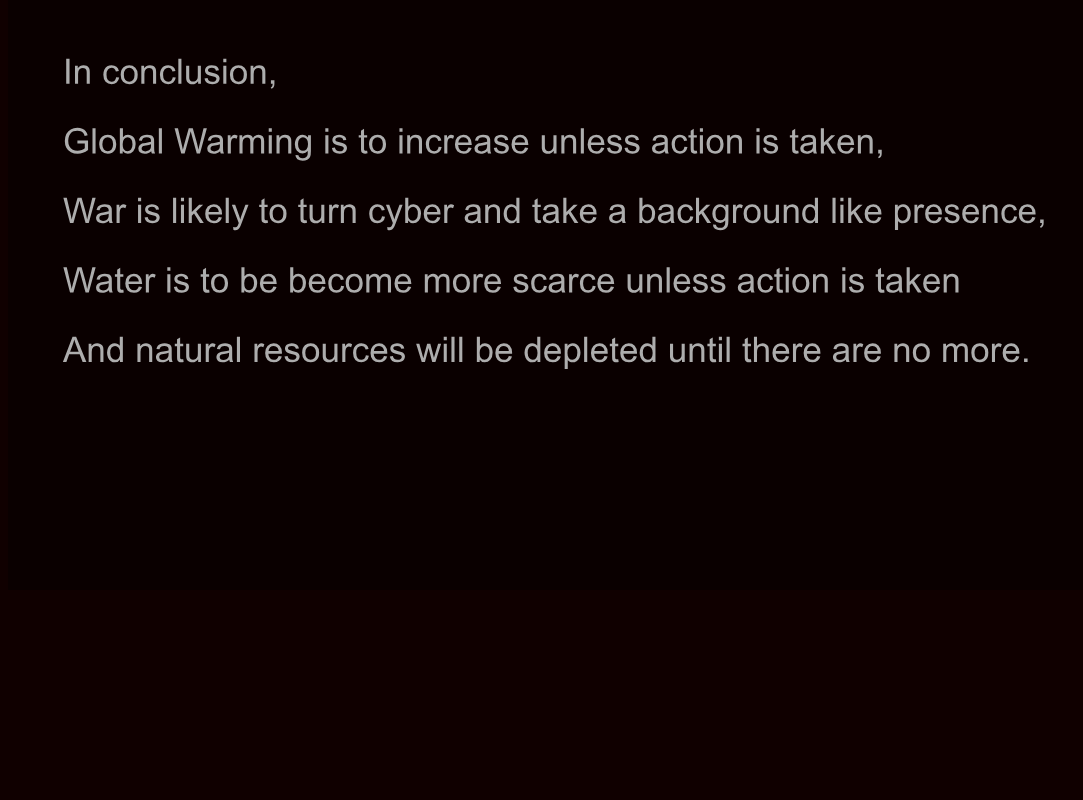
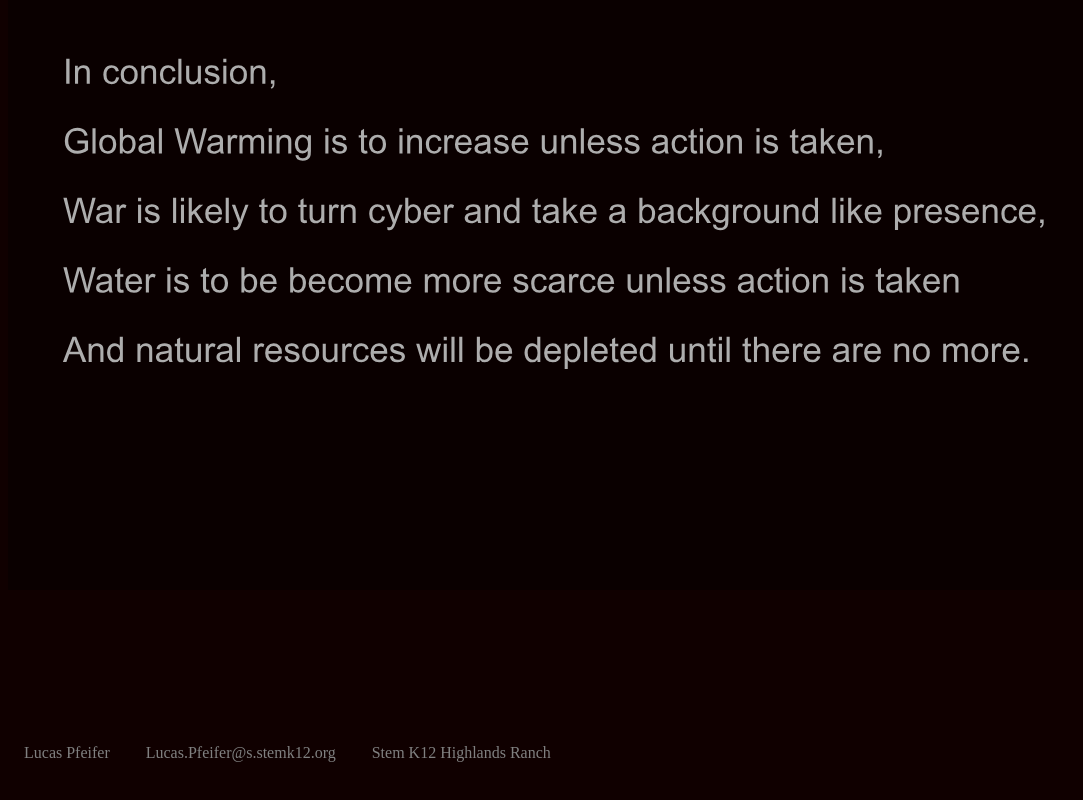
Before and after one commit to Aunuxx/Aunuxx.github.io, a plain HTML site: page Unit 4.html in a window 1280 px wide. Shown: the part 4875-5675 px from the top of the page, without its empty margins (0-1083 px from the left). Before the commit the page ends 5477 px from the top, so only its background shows below. Drawn offline with Linux system fonts and the light colour scheme.

Commit message:
Add files via upload

```diff
--- a/Unit 4.html
+++ b/Unit 4.html
@@ -55,5 +55,16 @@
         <img src="Unit%204%20File-6.svg">
         <img src="Unit%204%20File-7.svg">
         <img src="Unit%204%20File-8.svg">
+        <!-- extra stuff (email)-->
+        <br>
+        <br>
+        <br>
+        <br>
+        <p4>Lucas Pfeifer</p4>
+        <p4>Lucas.Pfeifer@s.stemk12.org</p4>
+        <p4>Stem K12 Highlands Ranch</p4>
+        <br>
+        <br>
+        <br>
     </body>
 </html>
```
